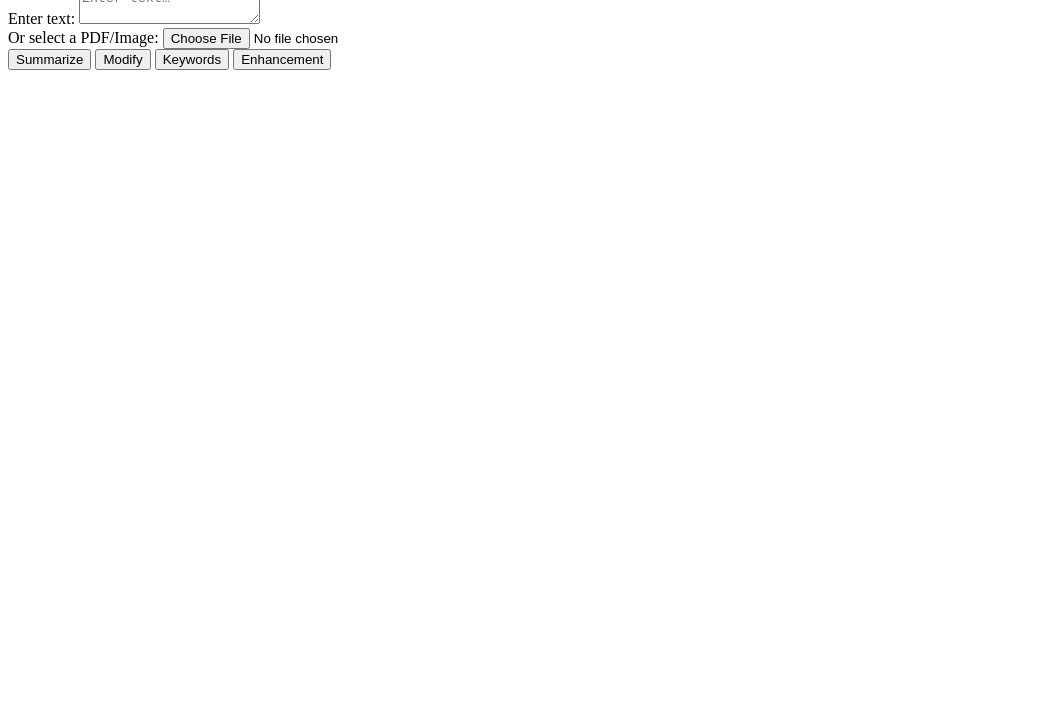
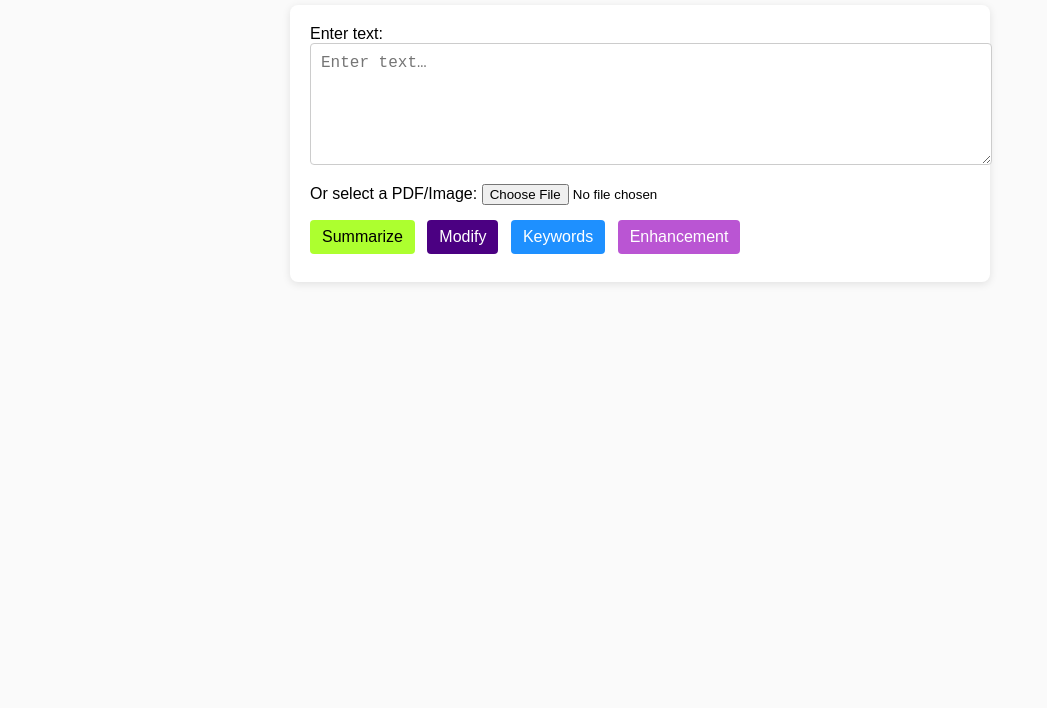
Before and after one commit to safwansatil/Naksha-Note, a plain HTML site: page index.html in a window 1280 px wide. Shown: the part 92-800 px from the top of the page, without its empty margins (0-1047 px from the left). Drawn offline with Linux system fonts and the light colour scheme.

Commit message:
Update styles.css
for pdf and img

```diff
--- a/styles.css
+++ b/styles.css
@@ -1 +1,73 @@
-/* API KEY: AIzaSyBs381LGOePP1TSoZOEASAiLm11ypsInU */
+body {
+  font-family: Arial, sans-serif;
+  background: #fafafa;
+  max-width: 700px;
+  margin: 40px auto;
+  padding: 0 20px;
+}
+h1 {
+  text-align: center;
+  color: #4b0082;
+  margin-bottom: 20px;
+}
+form {
+  background: #fff;
+  padding: 20px;
+  border-radius: 8px;
+  box-shadow: 0 2px 8px rgba(0,0,0,0.1);
+  margin-bottom: 20px;
+}
+textarea {
+  width: 100%;
+  min-height: 100px;
+  resize: vertical;
+  padding: 10px;
+  margin-bottom: 15px;
+  border: 1px solid #ccc;
+  border-radius: 4px;
+  font-size: 1rem;
+}
+.file-row {
+  margin-bottom: 15px;
+}
+.buttons button {
+  margin-right: 8px;
+  margin-bottom: 8px;
+  padding: 8px 12px;
+  border: none;
+  border-radius: 4px;
+  color: #fff;
+  font-size: 1rem;
+  cursor: pointer;
+  transition: opacity 0.3s ease;
+}
+#sum { background: greenyellow; color: #000; }
+#mod { background: indigo; }
+#key { background: dodgerblue; }
+#enh { background: mediumorchid; }
+/* #flash { background: teal; } */
+.buttons button:hover { opacity: 0.9; }
+#responses {
+  list-style: none;
+  padding: 0;
+}
+#responses li {
+  background: #eef;
+  padding: 15px;
+  border-radius: 4px;
+  margin-bottom: 15px;
+  white-space: pre-wrap;
+}
+#responses li h2 {
+  margin-top: 0;
+  font-size: 1.1rem;
+  color: #333;
+}
+#responseList li {
+  background: #fff;
+  padding: 15px;
+  margin-bottom: 10px;
+  border-radius: 6px;
+  box-shadow: 0 2px 4px rgba(0,0,0,0.05);
+}
+/* fix it tabiib, muhaimin */
```
